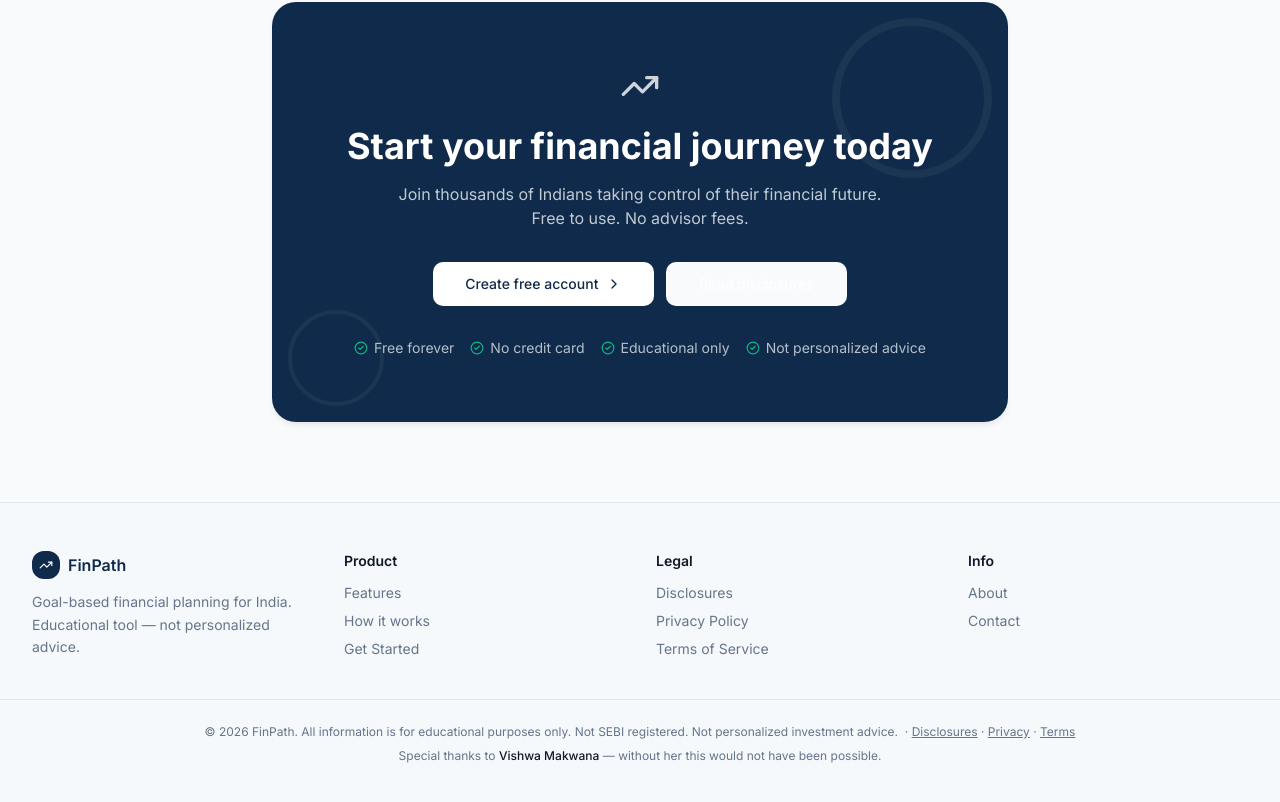
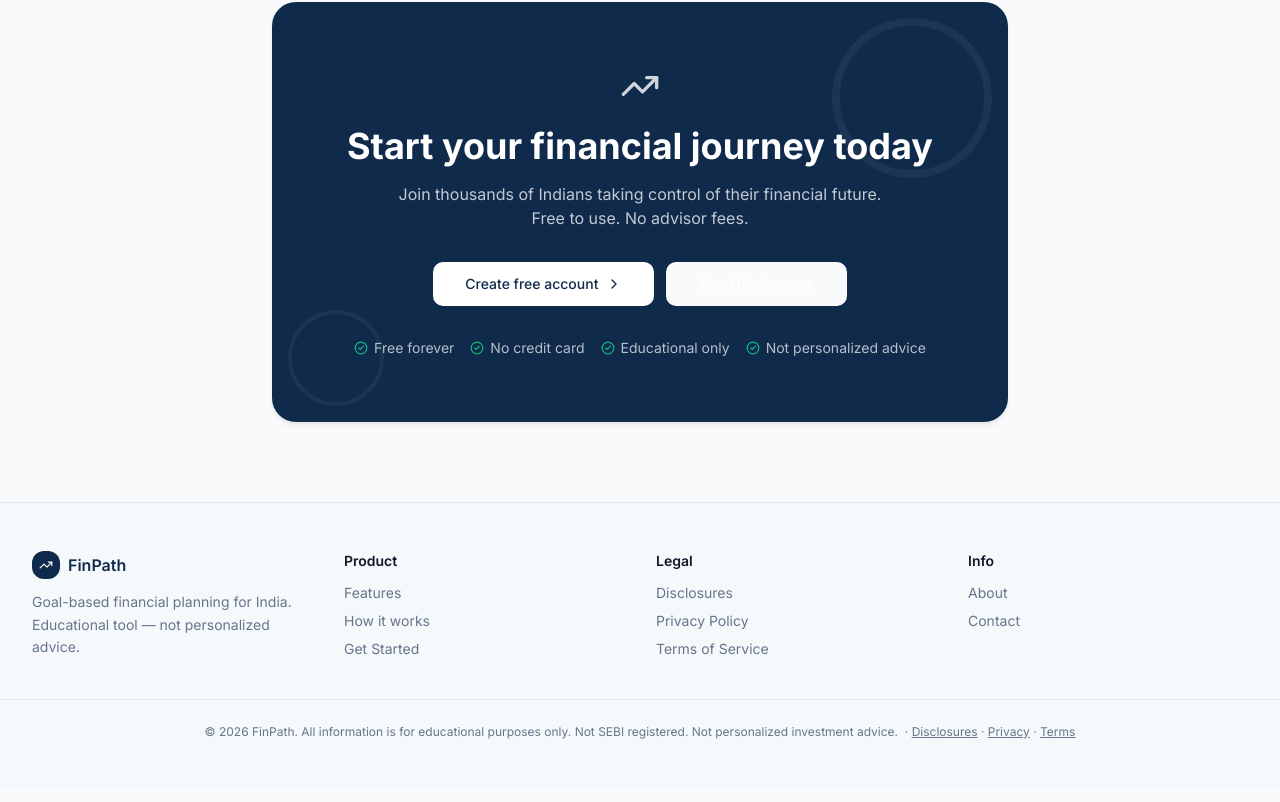
Before and after one commit to mihirpat16/finpath, a React (Vite) app: page / in a window 1280 px wide. Shown: the part 2710-3512 px from the top of the page. Built offline with nearby package versions, Linux system fonts and the light colour scheme; no server answers.

Commit message:
Remove special thanks line from footer

```diff
--- a/src/layouts/MarketingLayout.jsx
+++ b/src/layouts/MarketingLayout.jsx
@@ -101,9 +101,6 @@
           &nbsp;·&nbsp;
           <Link to="/terms" className="underline hover:text-foreground">Terms</Link>
         </p>
-        <p className="text-xs text-muted-foreground text-center mt-2">
-          Special thanks to <span className="font-medium text-foreground">Vishwa Makwana</span> — without her this would not have been possible.
-        </p>
       </div>
     </footer>
   )
```
